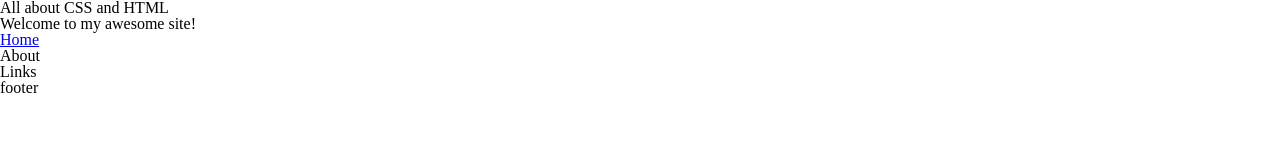
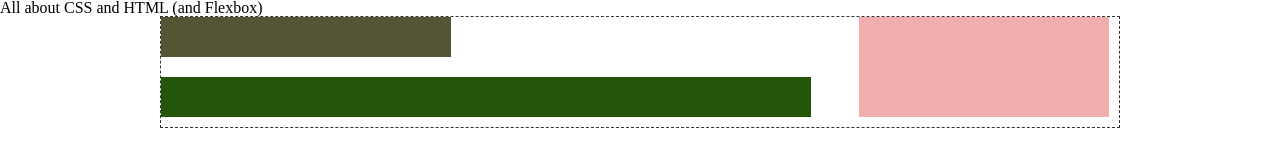
Before and after one commit to gleb-zavizenov/Web-dev-class_Week2, a plain HTML site: page index.html in a window 1280 px wide. Drawn offline with Linux system fonts and the light colour scheme.

Commit message:
Started flexbox exercise

```diff
--- a/css/main.css
+++ b/css/main.css
@@ -1,5 +1,8 @@
+/*
+CSS Reset
+*/
+
 * {
-
   box-sizing: border-box;
   list-style-type: none;
 }
@@ -35,21 +38,71 @@ article, aside, details, figcaption, figure,
 footer, header, hgroup, menu, nav, section {
 	display: block;
 }
+
 body {
 	line-height: 1;
 }
+
 ol, ul {
 	list-style: none;
 }
+
 blockquote, q {
 	quotes: none;
 }
+
 blockquote:before, blockquote:after,
 q:before, q:after {
 	content: '';
 	content: none;
 }
+
 table {
 	border-collapse: collapse;
 	border-spacing: 0;
 }
+
+/*
+Adding site styles here
+*/
+
+.hidden {
+  display: none;
+}
+
+main {
+  width: 960px;
+  padding: 0 10px 10px 0;
+  margin: 0 auto;
+  /* border is temp --> just to see site demensions */
+  border: thin dashed #333;
+}
+
+#main-header {
+  display: flex;
+  flex-direction: row;
+}
+
+#nav-con {
+
+}
+
+#main-nav {
+  height: 40px;
+  width: 290px;
+  background-color: #555434;
+  margin-bottom: 20px;
+}
+
+#sub-nav {
+  height: 40px;
+  width: 650px;
+  background-color: #23550b;
+}
+
+#logo {
+  margin-left: auto;
+  height:100px;
+  width:250px;
+  background-color: #f0aeae;
+}
--- a/index.html
+++ b/index.html
@@ -7,25 +7,21 @@
   <title>CSS and HTML Review</title>
 </head>
 <body>
-  <h1>All about CSS and HTML</h1>
+  <h1>All about CSS and HTML (and Flexbox)</h1>
 
   <main>
-    <header>
-      <h2>Welcome to my awesome site!</h2>
-      <nav>
-        <ul>
-          <li class='nav-button'><a href="index.html">Home</a></li>
-          <li class='nav-button'>About</li>
-          <li class='nav-button'>Links</li>
-        </ul>
+    <header id="main-header">
+      <nav id="nav-con">
+        <h2 class="hidden">main navigation</h2>
+        <!-- This is a comment -->
+        <div id="main-nav"></div>
+        <div id="sub-nav"></div>
       </nav>
+      <div id="logo"></div>
     </header>
   </main>
 
-  <footer>
-    <h2 class="hidden"></h2>
-    <p>footer</p>
-  </footer>
+  <footer id="main-footer"></footer>
 
   <script src="js/main.js"></script>
 </body>
```
